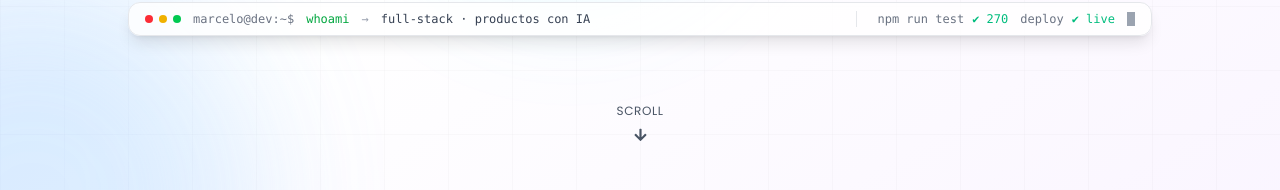
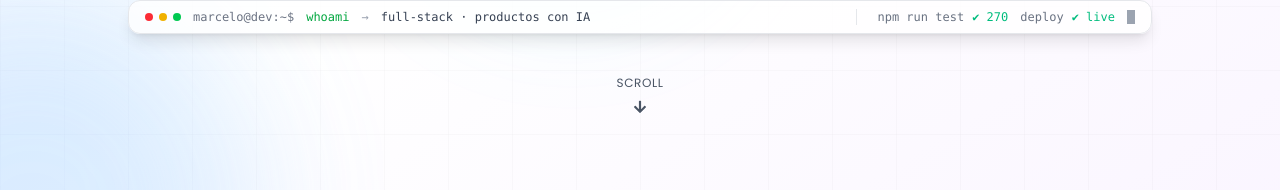
Before and after one commit to MarceloAdan73/marcelo-palma-portfolio, a Next.js app: page / in a window 1280 px wide. Shown: the part 570-760 px from the top of the page. Built offline with nearby package versions, Linux system fonts and the light colour scheme; no server answers.

Commit message:
fix: scroll indicator del hero pasa a flujo normal para no quedar recortado debajo de la terminal

```diff
--- a/components/Hero.tsx
+++ b/components/Hero.tsx
@@ -286,7 +286,7 @@ const Hero: React.FC<{ projectCount?: number }> = ({ projectCount = 15 }) => {
         </motion.div>
       </div>
 
-      <div className="container mx-auto px-4 relative z-10 pt-6 pb-28 lg:pt-8 lg:pb-32">
+      <div className="container mx-auto px-4 relative z-10 pt-6 pb-12 lg:pt-8 lg:pb-16">
         <motion.div
           className="max-w-5xl mx-auto"
           variants={staggerContainer}
@@ -590,12 +590,12 @@ const Hero: React.FC<{ projectCount?: number }> = ({ projectCount = 15 }) => {
             <TerminalCard />
           </div>
 
-          {/* Scroll indicator */}
+          {/* Scroll indicator — en flujo normal para no quedar recortado */}
           <motion.div
             initial={{ opacity: 0 }}
             animate={{ opacity: 1 }}
             transition={{ delay: 1.5 }}
-            className="absolute bottom-6 left-1/2 transform -translate-x-1/2"
+            className="mt-8 lg:mt-10 flex justify-center"
           >
             <Link
               href="#about"
```
